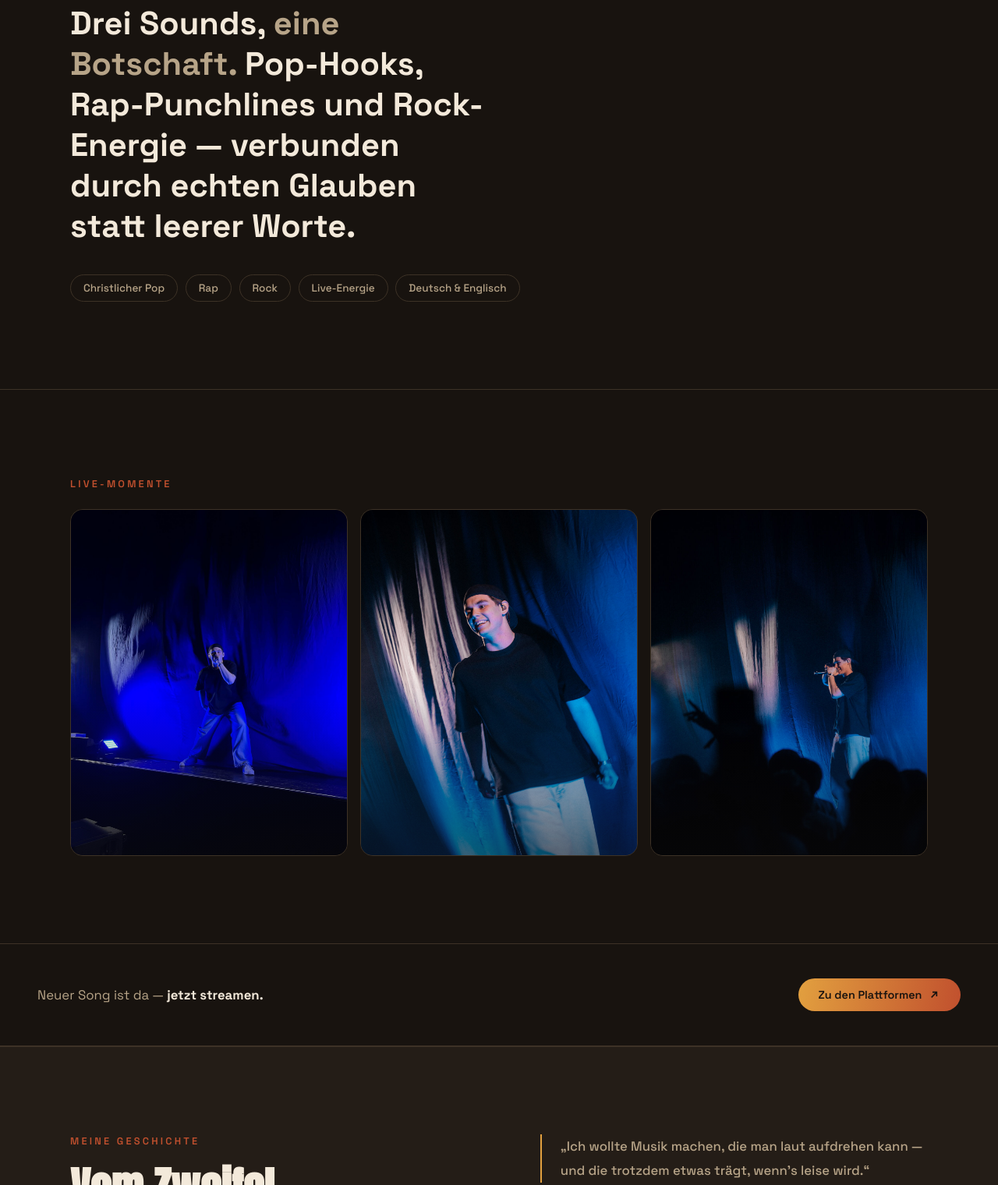
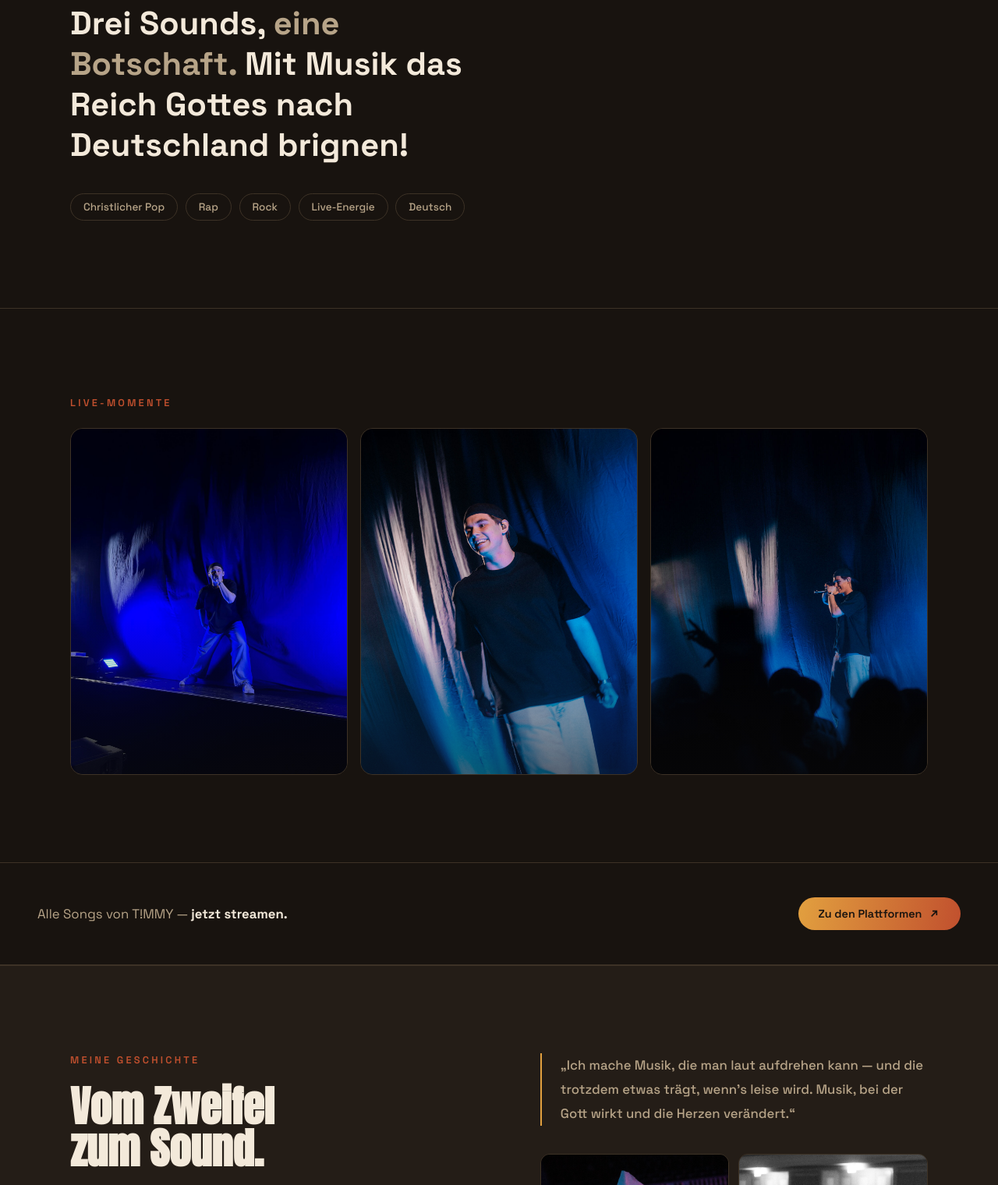
Before and after one commit to novahost1707/TIMMY, a plain HTML site: page index.html in a window 1280 px wide. Shown: the part 950-2470 px from the top of the page at 78% size. Drawn offline with Linux system fonts and the light colour scheme.

Commit message:
Update index.html

```diff
--- a/index.html
+++ b/index.html
@@ -403,13 +403,13 @@
 <section class="about">
   <div class="section-inner">
     <span class="label reveal">Die Musik</span>
-    <h2 class="reveal">Drei Sounds, <em>eine Botschaft.</em> Pop-Hooks, Rap-Punchlines und Rock-Energie — verbunden durch echten Glauben statt leerer Worte.</h2>
+    <h2 class="reveal">Drei Sounds, <em>eine Botschaft.</em> Mit Musik das Reich Gottes nach Deutschland brignen!</h2>
     <div class="tags">
       <span class="tag reveal">Christlicher Pop</span>
       <span class="tag reveal">Rap</span>
       <span class="tag reveal">Rock</span>
       <span class="tag reveal">Live-Energie</span>
-      <span class="tag reveal">Deutsch &amp; Englisch</span>
+      <span class="tag reveal">Deutsch</span>
     </div>
   </div>
 </section>
@@ -432,7 +432,7 @@
 </section>
 
 <div class="strip reveal">
-  <p>Neuer Song ist da — <strong>jetzt streamen.</strong></p>
+  <p>Alle Songs von T!MMY — <strong>jetzt streamen.</strong></p>
   <a class="strip-btn" href="#links">
     Zu den Plattformen
     <svg width="16" height="16" viewBox="0 0 24 24" fill="none" stroke="currentColor" stroke-width="2.4"><path d="M7 17 17 7M9 7h8v8"/></svg>
@@ -445,10 +445,10 @@
       <span class="label reveal">Meine Geschichte</span>
       <h2 class="reveal">Vom Zweifel<br>zum Sound.</h2>
       <p class="reveal"><strong>T!MMY</strong> ist aufgewachsen zwischen Kirchenbank und Kopfhörern — zwischen dem, was man ihm erzählt hat, und dem, was er selbst finden musste. Rap war der erste Weg, Gedanken loszuwerden, die sonst nirgendwo hinpassten.</p>
-      <p class="reveal">Aus Beats in der eigenen vier Wände wurde mit der Zeit ein eigener Sound: mal Pop-Melodie, mal Rock-Wucht, immer mit einem Kern, der bleibt — die Überzeugung, dass Glaube kein Klischee sein muss, sondern echt klingen kann.</p>
+      <p class="reveal">Aus Beats in der eigenen vier Wände wurde mit der Zeit ein eigener Sound: mal Pop-Melodie, mal Rock-Wucht, immer mit einem Kern, der bleibt — die Überzeugung, dass der Glaube an Jesus kein Klischee sein muss, sondern Authentisch gelebt werden kann</p>
     </div>
     <div class="reveal">
-      <p class="quote">„Ich wollte Musik machen, die man laut aufdrehen kann — und die trotzdem etwas trägt, wenn's leise wird.“</p>
+      <p class="quote">„Ich mache Musik, die man laut aufdrehen kann — und die trotzdem etwas trägt, wenn's leise wird. Musik, bei der Gott wirkt und die Herzen verändert.“</p>
       <div class="fan-shots">
         <img src="assets/fans-1.jpg" alt="Fans im Publikum halten ein selbstgemaltes Schild mit der Aufschrift GO T!MMY hoch" loading="lazy">
         <img src="assets/fans-2.jpg" alt="Fans im Publikum halten ein Schild mit der Aufschrift T!MMY hoch" loading="lazy">
```
